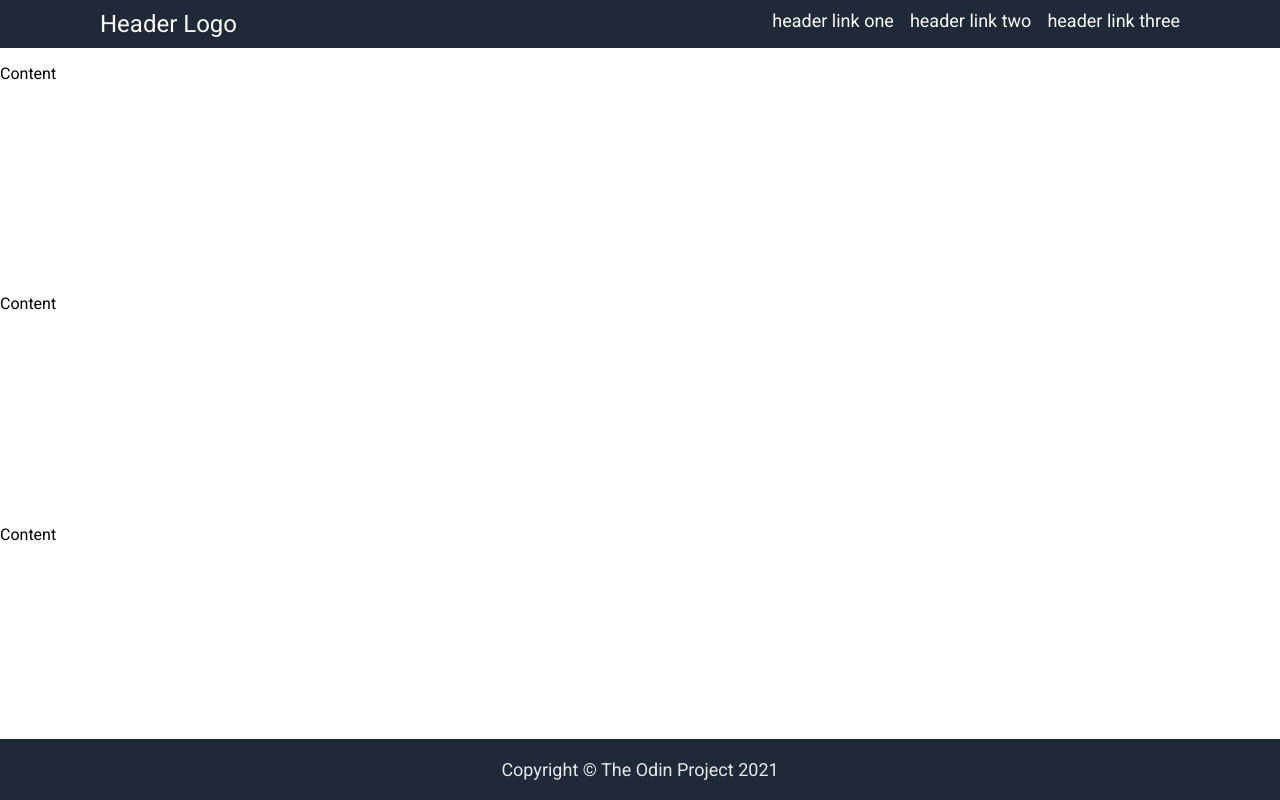
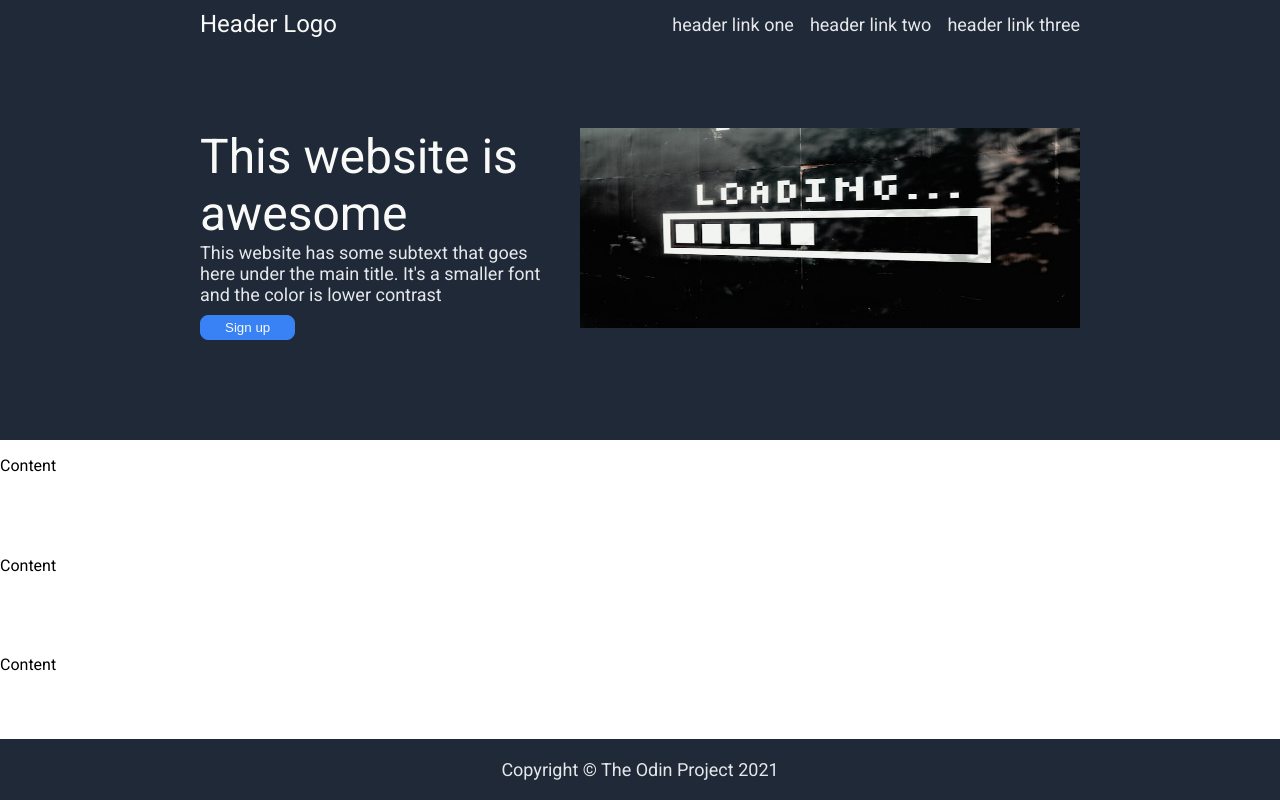
Before and after one commit to LFLM-NG/landing-page, a plain HTML site: page index.html in a window 1280 px wide. Drawn offline with Linux system fonts and the light colour scheme.

Commit message:
Finish initial header
Added the banner content for header; completed
the header portion

```diff
--- a/index.html
+++ b/index.html
@@ -8,12 +8,25 @@
 </head>
 <body>
     <div class="header">
+        <div class="header-navbar">
             <div class="logo">Header Logo</div>
             <ul class="header-link">
                 <li><a href="#">header link one</a></li>
                 <li><a href="#">header link two</a></li>
                 <li><a href="#">header link three</a></li>
             </ul>
+        </div>
+        <div class="banner">
+            <div class="banner-content">
+                <div class="hero-main-text">This website is awesome</div>
+                <div class="hero-secondary-text">This website has some subtext that goes
+                    here under the main title. It's a smaller font and the color is
+                    lower contrast
+                </div>
+                <button>Sign up</button>
+            </div>
+            <img src="./mike-van-den-bos-jf1EomjlQi0-unsplash.jpg" alt="placeholder">
+        </div>
     </div>
     <div class="content">
         <p>Content</p>
--- a/style.css
+++ b/style.css
@@ -9,14 +9,20 @@ body {
     flex-direction: column;
 }
 
-.header, .footer {
+.header, .footer, .header-navbar, .banner {
     background-color: #1F2937;
     display: flex;
 }
 
 .header {
+    padding: 10px 200px;
+    flex-direction: column;
+}
+
+.header-navbar {
+    flex: 1;
     justify-content: space-between;
-    padding: 10px 100px;
+    align-items: center;
 }
 
 .logo {
@@ -25,9 +31,12 @@ body {
 }
 
 a {
+    text-decoration: none;
+}
+
+a, .hero-secondary-text, .footer {
     font-size: 18px;
-    color: #f9faf8;
-    text-decoration: none;
+    color: #E5E7EB;
 }
 
 ul {
@@ -36,6 +45,36 @@ ul {
     padding: 0;
     display: flex;
     gap: 16px;
+}
+
+.banner {
+    padding: 90px 0;
+    justify-content: space-between;
+    gap: 30px;
+}
+
+.banner img {
+    width: 500px;
+    height: 200px;
+    flex: 0 0 auto;
+}
+
+.hero-main-text {
+    font-size: 48px;
+    color: #f9faf8;
+}
+
+.hero-secondary-text {
+    margin-bottom: 10px;
+}
+
+button {
+    background: #3882f6;
+    border: 1px solid #3882f6;
+    color: #f9faf8;
+    padding: 4px 24px;
+    border-radius: 8px;
+    cursor: pointer;
 }
 
 .content {
@@ -49,8 +88,6 @@ p {
 }
 
 .footer {
-    font-size: 18px;
-    color: #E5E7EB;
     padding: 20px;
     justify-content: center;
     align-content: center;
```
Also changed, not shown: mike-van-den-bos-jf1EomjlQi0-unsplash.jpg (added). Lines whose indentation alone changed are shown as unchanged.
